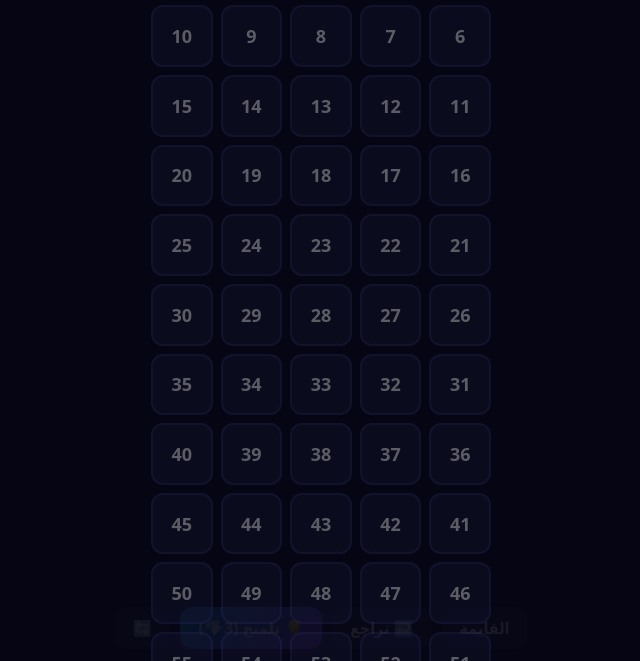
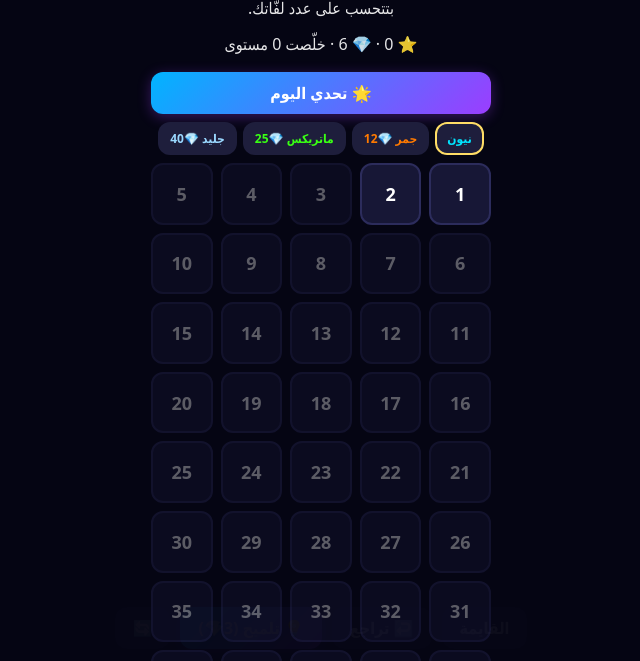
Before and after one commit to mohamedelsayed16399-bit/laser-mirrors-ar, a plain HTML site: page index.html in a window 1280 px wide. Shown: the part 139-800 px from the top of the page, without its empty margins (319-959 px from the left). Drawn offline with Linux system fonts and the light colour scheme.

Commit message:
Update index.html

```diff
--- a/index.html
+++ b/index.html
@@ -9,7 +9,7 @@ canvas{position:fixed;left:0;top:50px;}
 #bar{position:fixed;bottom:0;left:0;right:0;display:flex;justify-content:center;gap:10px;padding:12px;flex-wrap:wrap}
 button{font:inherit;font-size:16px;font-weight:700;color:#fff;background:linear-gradient(135deg,#00b4ff,#9b3dff);border:0;border-radius:12px;padding:10px 18px;box-shadow:0 3px 14px #9b3dff55}
 button.s{background:#1e1e3c;box-shadow:none}
-.ov{position:fixed;inset:0;background:rgba(6,6,20,.92);display:flex;flex-direction:column;align-items:center;justify-content:center;text-align:center;padding:14px;overflow:auto}
+.ov{position:fixed;inset:0;z-index:10;background:rgba(6,6,20,.97);display:flex;flex-direction:column;align-items:center;justify-content:flex-start;padding-top:24px!important;box-sizing:border-box;text-align:center;padding:14px;overflow:auto}
 .ov.hide{display:none}
 h1{margin:0;font-size:42px;background:linear-gradient(90deg,#0ff,#f0f,#ff0);-webkit-background-clip:text;color:transparent}
 p{max-width:340px;line-height:1.5;opacity:.9;margin:6px}
@@ -25,11 +25,12 @@ p{max-width:340px;line-height:1.5;opacity:.9;margin:6px}
 <div class="ov hide" id="win"><h1>برافو!</h1><p id="wres"></p><button id="next">المستوى الجاي ◀</button><button class="s" id="wmenu">القايمة</button></div>
 <script>
 const cv=document.getElementById('c'),g=cv.getContext('2d');let W,H,DPR,CS,OX,OY;
-const SV='laser_mirrors_v1';let sv={stars:{},gems:6,snd:1,last:1};try{Object.assign(sv,JSON.parse(localStorage.getItem(SV)||'{}'))}catch(e){}
+const SV='laser_mirrors_v1';let sv={stars:{},gems:6,snd:1,last:1,theme:0,own:[0],dayDone:''};try{Object.assign(sv,JSON.parse(localStorage.getItem(SV)||'{}'))}catch(e){}
 const persist=()=>{try{localStorage.setItem(SV,JSON.stringify(sv))}catch(e){}};
 function mul(a){return function(){a|=0;a=a+0x6D2B79F5|0;let t=Math.imul(a^a>>>15,1|a);t=t+Math.imul(t^t>>>7,61|t)^t;return((t^t>>>14)>>>0)/4294967296}}
 let AC;function beep(f,d,t,v){if(!sv.snd)return;try{AC=AC||new(window.AudioContext||window.webkitAudioContext)();const o=AC.createOscillator(),gn=AC.createGain();o.type=t||'sine';o.frequency.value=f;gn.gain.value=v||.05;gn.gain.exponentialRampToValueAtTime(.0001,AC.currentTime+d);o.connect(gn);gn.connect(AC.destination);o.start();o.stop(AC.currentTime+d)}catch(e){}}
-const COLS=['#00e5ff','#ff3df0','#ffe600'];
+const THEMES=[{n:'نيون',c:['#00e5ff','#ff3df0','#ffe600'],bg:'#0b0b22',cost:0},{n:'جمر',c:['#ff7a00','#ff2d55','#ffd60a'],bg:'#1c0a0a',cost:12},{n:'ماتريكس',c:['#39ff14','#00ffa3','#c6ff00'],bg:'#06140a',cost:25},{n:'جليد',c:['#9ad8ff','#ffffff','#b79bff'],bg:'#0a1424',cost:40}];
+let COLS=THEMES[0].c;function setTheme(i){sv.theme=i;COLS=THEMES[i].c;persist()}
 let L=null,parts=[],T=0,running=false,solvedAt=0;
 // level generation
 function gen(n){const rnd=mul(n*7919+13);const N=Math.min(4+Math.floor((n-1)/3),9);const nl=Math.min(1+Math.floor((n-1)/6),3);
@@ -71,25 +72,29 @@ function solved(lv){return lv.lasers.every(l=>{const r=trace(lv,l);return r.hit&
 function rs(){DPR=Math.min(devicePixelRatio||1,2);W=innerWidth;H=innerHeight-50-70;cv.style.width=W+'px';cv.style.height=H+'px';cv.width=W*DPR;cv.height=H*DPR;if(L)layout()}
 function layout(){CS=Math.floor(Math.min(W-20,H-10)/(L.N+1));OX=(W-CS*L.N)/2+CS*.3;OY=(H-CS*L.N)/2}
 addEventListener('resize',()=>{rs()});
-let cur=1,moves=0,hist=[],hinted=null;
-function start(n){cur=n;L=gen(n);if(!L){L=gen(n+1)}moves=0;hist=[];hinted=null;solvedAt=0;parts=[];rs();layout();document.getElementById('menu').classList.add('hide');document.getElementById('win').classList.add('hide');sv.last=n;persist();upd();if(!running){running=true;requestAnimationFrame(loop)}}
+let daily=false,cur=1,moves=0,hist=[],hinted=null;
+function dayNum(){return Math.floor((Date.now()+2*3600e3)/864e5)}
+function startDaily(){daily=true;const dn=dayNum();cur=1000+(dn%1000)*0+ (dn%50);L=gen(40+(dn%20)+1000*0);if(!L)L=gen(40);moves=0;hist=[];hinted=null;solvedAt=0;parts=[];rs();layout();document.getElementById('menu').classList.add('hide');document.getElementById('win').classList.add('hide');upd();document.getElementById('lvl').textContent='🌟 تحدي اليوم';if(!running){running=true;requestAnimationFrame(loop)}}
+function start(n){daily=false;cur=n;L=gen(n);if(!L){L=gen(n+1)}moves=0;hist=[];hinted=null;solvedAt=0;parts=[];rs();layout();document.getElementById('menu').classList.add('hide');document.getElementById('win').classList.add('hide');sv.last=n;persist();upd();if(!running){running=true;requestAnimationFrame(loop)}}
 function upd(){document.getElementById('lvl').textContent='المستوى '+cur;document.getElementById('mv').textContent='لفّات: '+moves+' / مثالي '+L.par;document.getElementById('gem').textContent='💎 '+sv.gems}
 cv.addEventListener('pointerdown',e=>{if(!L||solvedAt)return;const r=cv.getBoundingClientRect();const x=Math.floor((e.clientX-r.left-OX)/CS),y=Math.floor((e.clientY-r.top-OY)/CS);const c=L.cells[x+','+y];if(c&&c.t==='M'){c.s=c.s==='/'?'\\':'/';moves++;hist.push(x+','+y);hinted=null;beep(420,.08,'square',.04);for(let i=0;i<6;i++)parts.push({x:x+.5,y:y+.5,vx:Math.random()-.5,vy:Math.random()-.5,l:.4,c:'#fff'});upd();if(solved(L))win()}});
 document.getElementById('undo').onclick=()=>{if(!L||solvedAt||!hist.length)return;const k=hist.pop();const c=L.cells[k];c.s=c.s==='/'?'\\':'/';moves++;upd()};
-document.getElementById('reset').onclick=()=>start(cur);
+document.getElementById('reset').onclick=()=>daily?startDaily():start(cur);
 document.getElementById('hint').onclick=()=>{if(!L||solvedAt)return;if(sv.gems<3){beep(150,.2,'sawtooth');return}for(const k in L.cells){const c=L.cells[k];if(c.t==='M'&&!c.decoy&&c.s!==c.sol){sv.gems-=3;hinted=k;persist();upd();return}}};
 document.getElementById('menub').onclick=showMenu;document.getElementById('wmenu').onclick=showMenu;
-document.getElementById('next').onclick=()=>start(cur+1);
-function win(){solvedAt=T;const ex=moves-L.par;const st=ex<=0?3:ex<=2?2:1;const old=sv.stars[cur]||0;if(st>old){sv.gems+=(st-old)*2;sv.stars[cur]=st}sv.gems+=1;persist();beep(660,.25,'sine',.07);setTimeout(()=>beep(880,.3,'sine',.07),180);setTimeout(()=>beep(1320,.4,'sine',.07),360);
+document.getElementById('next').onclick=()=>start(cur+1);persist();
+function win(){solvedAt=T;const ex=moves-L.par;const st=ex<=0?3:ex<=2?2:1;let bonus='';if(daily){const k=String(dayNum());if(sv.dayDone!==k){sv.dayDone=k;sv.gems+=6+st*2;bonus='<br>🌟 جائزة التحدي اليومي: +'+(6+st*2)+'💎'}else bonus='<br>خدت جايزة النهارده قبل كده'}else{const old=sv.stars[cur]||0;if(st>old){sv.gems+=(st-old)*2;sv.stars[cur]=st}sv.gems+=1}persist();beep(660,.25,'sine',.07);setTimeout(()=>beep(880,.3,'sine',.07),180);setTimeout(()=>beep(1320,.4,'sine',.07),360);
  for(let i=0;i<60;i++)parts.push({x:L.N/2,y:L.N/2,vx:(Math.random()-.5)*8,vy:(Math.random()-.5)*8,l:1.2,c:COLS[i%3]});
- setTimeout(()=>{document.getElementById('wres').innerHTML='⭐'.repeat(st)+'☆'.repeat(3-st)+'<br>لفّاتك: '+moves+' (المثالي '+L.par+')<br>💎 '+sv.gems;document.getElementById('win').classList.remove('hide')},1100)}
+ setTimeout(()=>{document.getElementById('wres').innerHTML='⭐'.repeat(st)+'☆'.repeat(3-st)+'<br>لفّاتك: '+moves+' (المثالي '+L.par+')'+bonus+'<br>💎 '+sv.gems;document.getElementById('next').style.display=daily?'none':'';document.getElementById('win').classList.remove('hide')},1100)}
 function showMenu(){document.getElementById('win').classList.add('hide');const el=document.getElementById('grid');el.innerHTML='';const done=Object.keys(sv.stars).length;const maxu=Math.max(done+1,sv.last);let tot=0;for(const k in sv.stars)tot+=sv.stars[k];document.getElementById('sum').textContent='⭐ '+tot+' · 💎 '+sv.gems+' · خلّصت '+done+' مستوى';
+ {const dd=document.createElement('button');dd.textContent=sv.dayDone===String(dayNum())?'🌟 تحدي اليوم (اتحل ✅)':'🌟 تحدي اليوم';dd.style.gridColumn='1 / -1';dd.onclick=startDaily;el.appendChild(dd);
+  const th=document.createElement('div');th.style.cssText='grid-column:1/-1;display:flex;gap:6px;justify-content:center;flex-wrap:wrap';THEMES.forEach((t,i)=>{const b=document.createElement('button');b.className='s';const own=(sv.own||[0]).includes(i);b.style.cssText='font-size:12px;padding:6px 10px;border:2px solid '+(sv.theme===i?'#fd6':'transparent')+';color:'+t.c[0];b.textContent=t.n+(own?'':' 💎'+t.cost);b.onclick=()=>{if(!own){if(sv.gems<t.cost)return;sv.gems-=t.cost;sv.own.push(i)}setTheme(i);showMenu()};th.appendChild(b)});el.appendChild(th)}
  for(let i=1;i<=60;i++){const d=document.createElement('div');const unl=i<=maxu+1;d.className='lv'+(unl?'':' lock');d.innerHTML=i+'<small>'+('⭐'.repeat(sv.stars[i]||0))+'</small>';if(unl)d.onclick=()=>start(i);el.appendChild(d)}
  document.getElementById('menu').classList.remove('hide')}
 function X(x){return OX+x*CS}function Y(y){return OY+y*CS}
 function loop(ts){T=ts/1000;draw();requestAnimationFrame(loop)}
 function draw(){g.setTransform(DPR,0,0,DPR,0,0);g.clearRect(0,0,W,H);if(!L)return;
- g.fillStyle='#0b0b22';g.fillRect(OX-6,OY-6,CS*L.N+12,CS*L.N+12);
+ g.fillStyle=THEMES[sv.theme||0].bg;g.fillRect(OX-6,OY-6,CS*L.N+12,CS*L.N+12);
  g.strokeStyle='#1d1d48';g.lineWidth=1;for(let i=0;i<=L.N;i++){g.beginPath();g.moveTo(X(i),Y(0));g.lineTo(X(i),Y(L.N));g.stroke();g.beginPath();g.moveTo(X(0),Y(i));g.lineTo(X(L.N),Y(i));g.stroke()}
  // beams
  const lit=[];for(const l of L.lasers){const r=trace(L,l);const col=COLS[l.k];g.shadowColor=col;g.shadowBlur=14;g.strokeStyle=col;g.lineWidth=4;g.lineCap='round';g.beginPath();for(const s of r.segs){g.moveTo(X(s[0]+.5),Y(s[1]+.5));g.lineTo(X(s[2]+.5),Y(s[3]+.5))}g.stroke();g.shadowBlur=0;g.strokeStyle='#fff';g.lineWidth=1.5;g.stroke();
@@ -102,6 +107,6 @@ function draw(){g.setTransform(DPR,0,0,DPR,0,0);g.clearRect(0,0,W,H);if(!L)retur
   else if(cell.t==='T'){const on=lit.includes(cell.k);g.fillStyle=on?COLS[cell.k]:'#222';g.strokeStyle=COLS[cell.k];g.lineWidth=3;g.shadowColor=COLS[cell.k];g.shadowBlur=on?22:0;g.beginPath();g.arc(cx,cy,CS*.3*(on?1+.1*Math.sin(T*8):1),0,6.3);g.fill();g.stroke();g.shadowBlur=0;g.beginPath();g.arc(cx,cy,CS*.12,0,6.3);g.fillStyle='#fff';g.fill()}
   else if(cell.t==='M'){g.fillStyle='rgba(255,255,255,.06)';g.fillRect(cx-CS*.45,cy-CS*.45,CS*.9,CS*.9);g.strokeStyle=hinted===key&&Math.floor(T*4)%2?'#fd6':'#cfe8ff';g.lineWidth=hinted===key?7:5;g.lineCap='round';g.beginPath();if(cell.s==='/'){g.moveTo(cx-h,cy+h);g.lineTo(cx+h,cy-h)}else{g.moveTo(cx-h,cy-h);g.lineTo(cx+h,cy+h)}g.stroke()}}
  for(const p of parts){p.x+=p.vx*.02;p.y+=p.vy*.02;p.l-=.016}parts=parts.filter(p=>p.l>0);for(const p of parts){g.globalAlpha=Math.max(0,p.l);g.fillStyle=p.c;g.fillRect(X(p.x),Y(p.y),4,4)}g.globalAlpha=1}
-rs();showMenu();
+COLS=THEMES[sv.theme||0].c;rs();showMenu();
 window.__t={start,state:()=>L,solved,gen,trace,click:(x,y)=>{const c=L.cells[x+','+y];if(c&&c.t==='M'){c.s=c.s==='/'?'\\':'/';moves++;if(solved(L))win()}}};
 </script></body></html>
```
